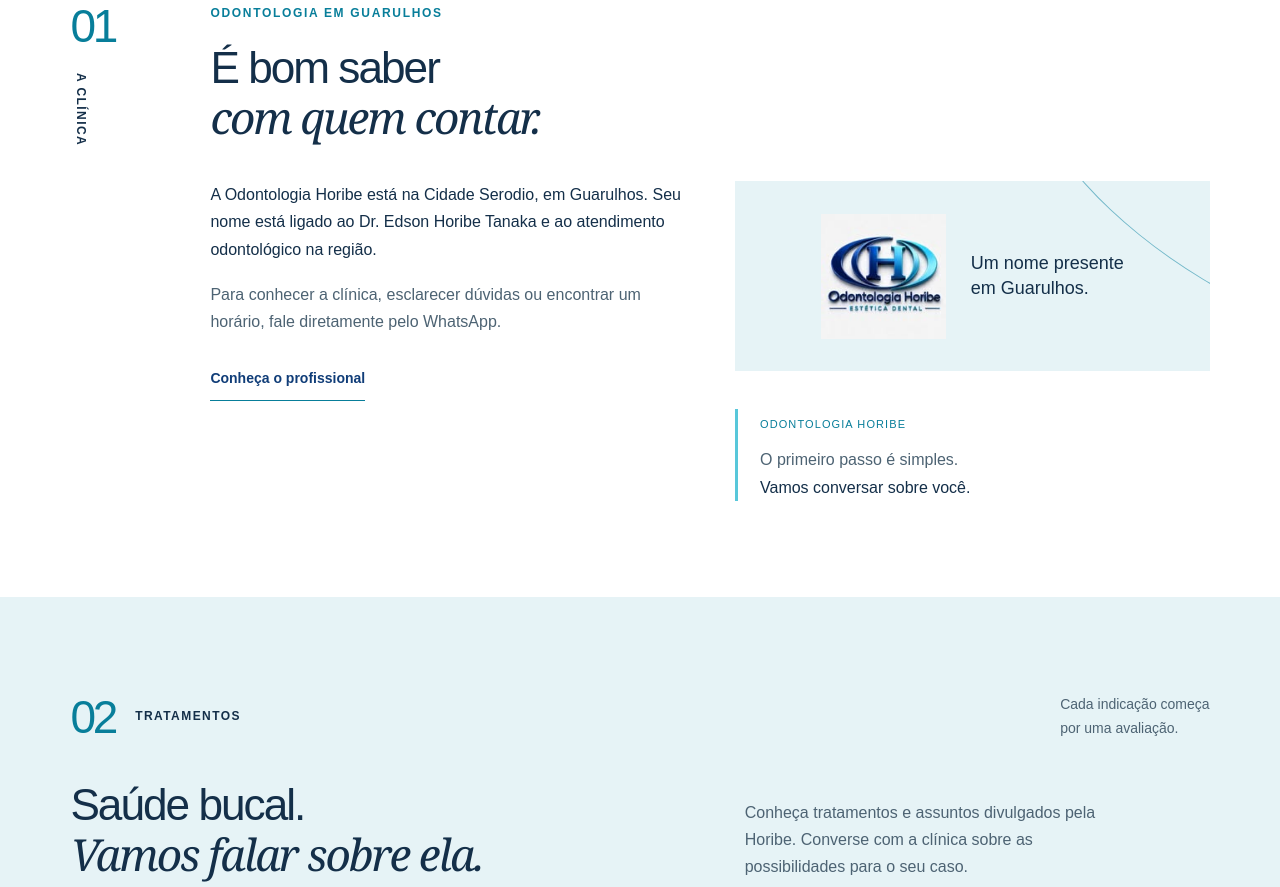
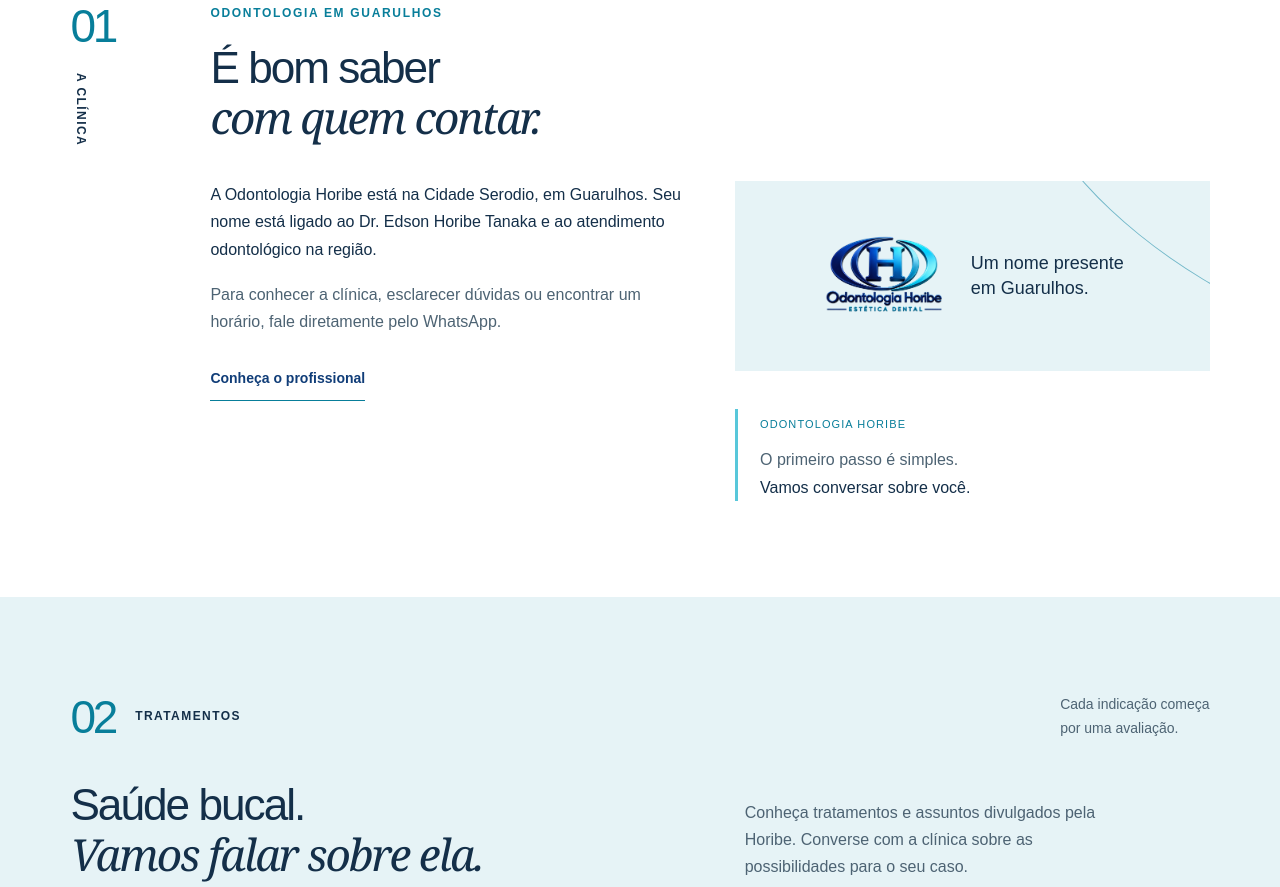
Before and after one commit to gabriel12232/odontologia-horibe, a website: page index.html in a window 1280 px wide. Shown: the part 939-1826 px from the top of the page. Drawn offline with Linux system fonts and the light colour scheme.

Commit message:
Update Site source

```diff
--- a/index.html
+++ b/index.html
@@ -14,10 +14,10 @@
   <meta property="og:title" content="Odontologia Horibe — Guarulhos">
   <meta property="og:description" content="Seu cuidado começa com uma conversa. Conheça a clínica e agende uma avaliação.">
   <meta property="og:url" content="https://odontologia-horibe.gabrielcarraro9090.chatgpt.site/">
-  <meta property="og:image" content="https://odontologia-horibe.gabrielcarraro9090.chatgpt.site/assets/logo/odontologia-horibe-oficial.jpg">
+  <meta property="og:image" content="https://odontologia-horibe.gabrielcarraro9090.chatgpt.site/assets/logo/odontologia-horibe-transparente.png">
   <meta property="og:image:alt" content="Logo oficial da Odontologia Horibe">
   <meta name="twitter:card" content="summary">
-  <link rel="icon" type="image/jpeg" href="assets/logo/odontologia-horibe-oficial.jpg">
+  <link rel="icon" type="image/png" href="assets/logo/odontologia-horibe-transparente.png">
   <link rel="stylesheet" href="css/style.css">
   <script src="js/script.js" defer></script>
   <script type="application/ld+json">
@@ -26,7 +26,7 @@
     "@type": "Dentist",
     "name": "Odontologia Horibe",
     "url": "https://odontologia-horibe.gabrielcarraro9090.chatgpt.site/",
-    "logo": "https://odontologia-horibe.gabrielcarraro9090.chatgpt.site/assets/logo/odontologia-horibe-oficial.jpg",
+    "logo": "https://odontologia-horibe.gabrielcarraro9090.chatgpt.site/assets/logo/odontologia-horibe-transparente.png",
     "telephone": "+5511953378357",
     "sameAs": ["https://www.instagram.com/odontologia_horibe/"],
     "address": {
@@ -45,7 +45,7 @@
   <header class="site-header" id="site-header">
     <div class="container header-inner">
       <a class="brand" href="#inicio" aria-label="Odontologia Horibe — início">
-        <img src="assets/logo/odontologia-horibe-transparente.png" width="1280" height="1280" alt="Odontologia Horibe — Estética Dental" fetchpriority="high">
+        <img src="assets/logo/odontologia-horibe-transparente.png" width="1254" height="1254" alt="Odontologia Horibe — Estética Dental" fetchpriority="high">
       </a>
       <button class="menu-toggle" type="button" aria-expanded="false" aria-controls="main-nav" hidden>
         <span class="menu-label">Menu</span><span class="hamburger" aria-hidden="true"></span>
@@ -95,7 +95,7 @@
         <div class="about-copy reveal"><p>A Odontologia Horibe está na Cidade Serodio, em Guarulhos. Seu nome está ligado ao Dr. Edson Horibe Tanaka e ao atendimento odontológico na região.</p><p>Para conhecer a clínica, esclarecer dúvidas ou encontrar um horário, fale diretamente pelo WhatsApp.</p><a class="text-link" href="#profissionais">Conheça o profissional</a>
           <!-- CONFIRMAR HISTÓRIA: inserir somente após validação. Não publicar 25 anos de atuação ou 10 anos de docência sem confirmação. -->
         </div>
-        <div class="about-brand-panel" aria-label="Identidade da Odontologia Horibe"><div class="orbit-line" aria-hidden="true"></div><img src="assets/logo/odontologia-horibe-oficial.jpg" alt="Logo da Odontologia Horibe" width="150" height="150" loading="lazy"><span>Um nome presente<br>em Guarulhos.</span></div>
+        <div class="about-brand-panel" aria-label="Identidade da Odontologia Horibe"><div class="orbit-line" aria-hidden="true"></div><img src="assets/logo/odontologia-horibe-transparente.png" alt="Logo da Odontologia Horibe" width="1254" height="1254" loading="lazy"><span>Um nome presente<br>em Guarulhos.</span></div>
         <div class="about-caption"><span>ODONTOLOGIA HORIBE</span><p>O primeiro passo é simples.<br><strong>Vamos conversar sobre você.</strong></p></div>
       </div>
     </section>
@@ -164,7 +164,7 @@
     <section class="final-cta" aria-labelledby="contact-title"><div class="container final-layout"><div class="reveal"><p class="eyebrow">VAMOS CONVERSAR?</p><h2 id="contact-title">O primeiro passo<br><em>é entrar em contato.</em></h2></div><div class="final-action reveal"><p>Fale com a Odontologia Horibe.<br>Encontre um horário para sua avaliação.</p><a class="button button-light" data-whatsapp href="https://wa.me/5511953378357?text=Ol%C3%A1!%20Vim%20pelo%20site%20da%20Odontologia%20Horibe%20e%20gostaria%20de%20agendar%20uma%20avalia%C3%A7%C3%A3o." target="_blank" rel="noopener noreferrer">Agendar avaliação</a><span>Atendimento pelo WhatsApp</span></div></div><div class="cta-orbit" aria-hidden="true"></div></section>
   </main>
 
-  <footer class="footer"><div class="container"><div class="footer-top"><a class="footer-brand" href="#inicio" aria-label="Odontologia Horibe — voltar ao início"><img src="assets/logo/odontologia-horibe-oficial.jpg" alt="Logo oficial Odontologia Horibe" width="150" height="150" loading="lazy"></a><div class="footer-name"><p>Odontologia<br><strong>Horibe.</strong></p><span>Guarulhos — SP</span></div><nav aria-label="Navegação do rodapé"><a href="#clinica">A Clínica</a><a href="#tratamentos">Tratamentos</a><a href="#profissionais">Profissionais</a><a href="#estrutura">Estrutura</a><a href="#localizacao">Localização</a></nav><div class="footer-contact"><a href="https://www.instagram.com/odontologia_horibe/" target="_blank" rel="noopener noreferrer">Instagram</a><a data-whatsapp href="https://wa.me/5511953378357?text=Ol%C3%A1!%20Vim%20pelo%20site%20da%20Odontologia%20Horibe%20e%20gostaria%20de%20agendar%20uma%20avalia%C3%A7%C3%A3o." target="_blank" rel="noopener noreferrer">WhatsApp · (11) 95337-8357</a><address>Av. Marcial Lourenço Serôdio, 120<br>Cidade Serodio · Guarulhos — SP</address></div></div><div class="footer-bottom"><span>© <span id="year">2026</span> Odontologia Horibe</span><a href="#inicio">Voltar ao início</a></div><!-- CONFIRMAR CRO E RESPONSÁVEL TÉCNICO antes de inserir identificação profissional. --></div></footer>
+  <footer class="footer"><div class="container"><div class="footer-top"><a class="footer-brand" href="#inicio" aria-label="Odontologia Horibe — voltar ao início"><img src="assets/logo/odontologia-horibe-transparente.png" alt="Logo oficial Odontologia Horibe" width="1254" height="1254" loading="lazy"></a><div class="footer-name"><p>Odontologia<br><strong>Horibe.</strong></p><span>Guarulhos — SP</span></div><nav aria-label="Navegação do rodapé"><a href="#clinica">A Clínica</a><a href="#tratamentos">Tratamentos</a><a href="#profissionais">Profissionais</a><a href="#estrutura">Estrutura</a><a href="#localizacao">Localização</a></nav><div class="footer-contact"><a href="https://www.instagram.com/odontologia_horibe/" target="_blank" rel="noopener noreferrer">Instagram</a><a data-whatsapp href="https://wa.me/5511953378357?text=Ol%C3%A1!%20Vim%20pelo%20site%20da%20Odontologia%20Horibe%20e%20gostaria%20de%20agendar%20uma%20avalia%C3%A7%C3%A3o." target="_blank" rel="noopener noreferrer">WhatsApp · (11) 95337-8357</a><address>Av. Marcial Lourenço Serôdio, 120<br>Cidade Serodio · Guarulhos — SP</address></div></div><div class="footer-bottom"><span>© <span id="year">2026</span> Odontologia Horibe</span><a href="#inicio">Voltar ao início</a></div><!-- CONFIRMAR CRO E RESPONSÁVEL TÉCNICO antes de inserir identificação profissional. --></div></footer>
 
   <a class="mobile-whatsapp" data-whatsapp href="https://wa.me/5511953378357?text=Ol%C3%A1!%20Vim%20pelo%20site%20da%20Odontologia%20Horibe%20e%20gostaria%20de%20agendar%20uma%20avalia%C3%A7%C3%A3o." target="_blank" rel="noopener noreferrer" aria-label="Conversar com a clínica pelo WhatsApp (abre em nova aba)"><svg viewBox="0 0 24 24" fill="none" stroke="currentColor" stroke-width="1.7" aria-hidden="true"><path d="M21 11.5a8.5 8.5 0 0 1-12.6 7.4L3 21l1.7-5.2A8.5 8.5 0 1 1 21 11.5Z"/><path d="M8.4 7.3c.3-.2.7 0 .8.3l.7 1.5c.1.3.1.5-.2.8l-.6.5c.7 1.4 1.8 2.5 3.3 3.1l.6-.7c.2-.2.5-.3.8-.1l1.5.7c.3.2.4.5.3.8-.4 1.2-1.3 1.5-2.4 1.2-3.1-.8-5.5-3.1-6.2-5.6-.3-1.1.1-2 1.4-2.5Z"/></svg></a>
   <dialog class="lightbox" id="lightbox" aria-labelledby="lightbox-caption"><button class="lightbox-close" type="button" autofocus aria-label="Fechar fotografia">Fechar <span aria-hidden="true">×</span></button><img id="lightbox-image" alt="" width="1600" height="1200"><p id="lightbox-caption"></p></dialog>
```
Also changed, not shown: assets/logo/FONTE.md (+2 -0 lines).
